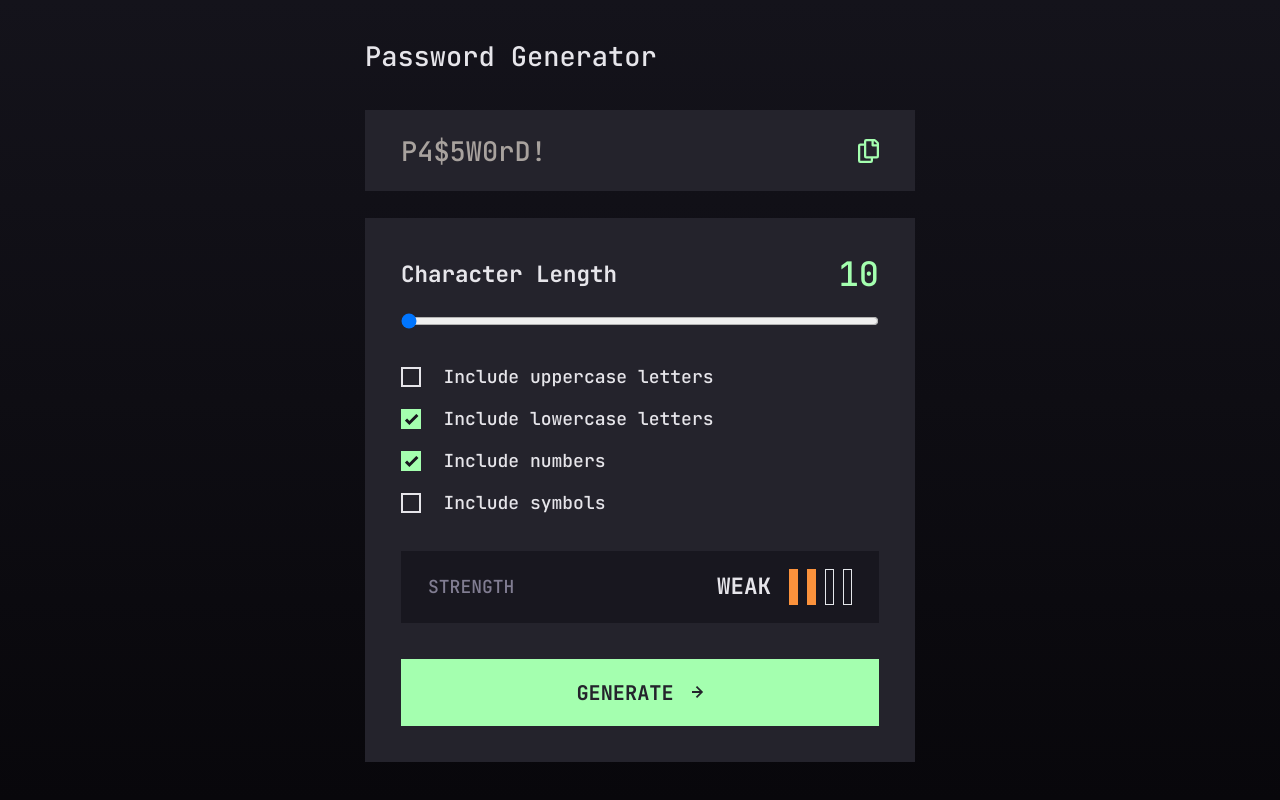
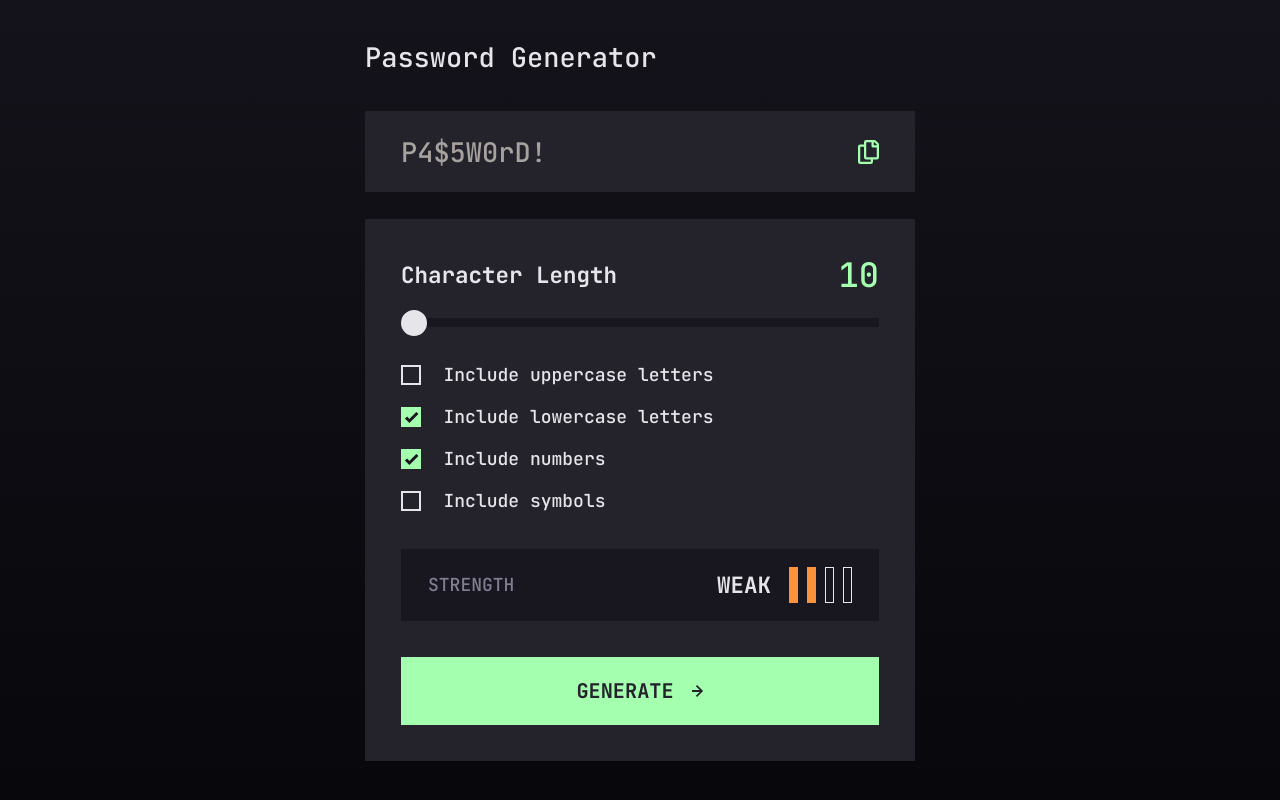
Before and after one commit to Dmitriy24S/password-generator, a React (Vite) app: page / in a window 1280 px wide. Built offline with nearby package versions, Linux system fonts and the light colour scheme.

Commit message:
feat: add custom range slider
* update default range slider style
* add sliderProgress calc. for progress bar

```diff
--- a/src/App.tsx
+++ b/src/App.tsx
@@ -2,6 +2,7 @@ import { FormEvent, useEffect, useState } from 'react'
 import iconArrowRight from './assets/images/icon-arrow-right.svg'
 import iconCopy from './assets/images/icon-copy.svg'
 import './checkbox.css'
+import './slider.css'
 
 function App() {
   const [passwordLength, setPasswordLength] = useState<number>(10)
@@ -164,6 +165,17 @@ function App() {
     }
   }
 
+  // Update slider progress bar:
+  // ! updates with delay? visible overflwo with range input thumb:
+  // const [sliderProgress, setSliderProgress] = useState(50)
+  // useEffect(() => {
+  //   const tempSliderProgress = ((passwordLength - 10) / (20 - 10)) * 100
+  //   console.log({ tempSliderProgress }) // 0% 50% 100%
+  //   setSliderProgress(tempSliderProgress)
+  // }, [passwordLength])
+  // ! better?:
+  const sliderProgress = ((passwordLength - 10) / (20 - 10)) * 100
+
   return (
     <div className='App flex place-items-center min-h-screen min-w-full bg-gradient-to-b from-[#14131b] to-[#08070b] text-[#e6e5ea]'>
       <div className='generator w-full max-w-[400px] sm:max-w-[550px] mx-auto'>
@@ -189,9 +201,8 @@ function App() {
             </button>
           </div>
           {/* Options */}
-          <div className='options flex flex-col items-start p-4 sm:p-8 bg-[#24232c] gap-8 '>
-            {/* Slider */}
-            <div className='slider w-full flex flex-col gap-4'>
+          <div className='flex flex-col items-start p-4 sm:p-8 bg-[#24232c] gap-8 '>
+            <div className='character length w-full flex flex-col gap-5'>
               <div className='flex justify-between items-center w-full'>
                 <label htmlFor='length-slider' className='text-xl font-bold'>
                   Character Length
@@ -200,17 +211,24 @@ function App() {
                   {passwordLength}
                 </span>
               </div>
+              {/* Slider */}
+              <div className='slider-container relative flex items-center group'>
                 <input
                   type='range'
                   name='length slider'
                   id='length-slider'
-                className='w-full'
+                  className='w-full appearance-none h-2 bg-[#18171f] cursor-pointer'
                   value={passwordLength}
                   min={10}
                   max={20}
                   step={1}
                   onChange={(e) => setPasswordLength(Number(e.target.value))}
                 />
+                <div
+                  className='slider-progress-bar absolute top-0 bottom-0 left-0 h-2 my-auto w-full bg-[#a4ffaf] pointer-events-none group-hover:bg-[#80ff8f]'
+                  style={{ width: sliderProgress + '%' }}
+                />
+              </div>
             </div>
             {/* Checkboxes */}
             <div className='options flex flex-col gap-4 text-left'>
--- /dev/null
+++ b/src/slider.css
@@ -0,0 +1,19 @@
+input[type='range']::-webkit-slider-thumb {
+  -webkit-appearance: none;
+  height: 26px;
+  width: 26px;
+  border: 2px solid #e6e5ea;
+  border-radius: 50%;
+  background: #e6e5ea;
+  cursor: pointer;
+  position: relative;
+  z-index: 1000; /* prevent overflow/overlap with custom progress bar? */
+}
+input[type='range']:focus-visible + .slider-progress-bar {
+  background-color: #80ff8f;
+}
+input[type='range']:hover::-webkit-slider-thumb {
+  /* background: #18171f; */
+  /* border-color: #a4ffaf; */
+  /* z-index: 1000; */
+}
```
Lines whose indentation alone changed are shown as unchanged.
